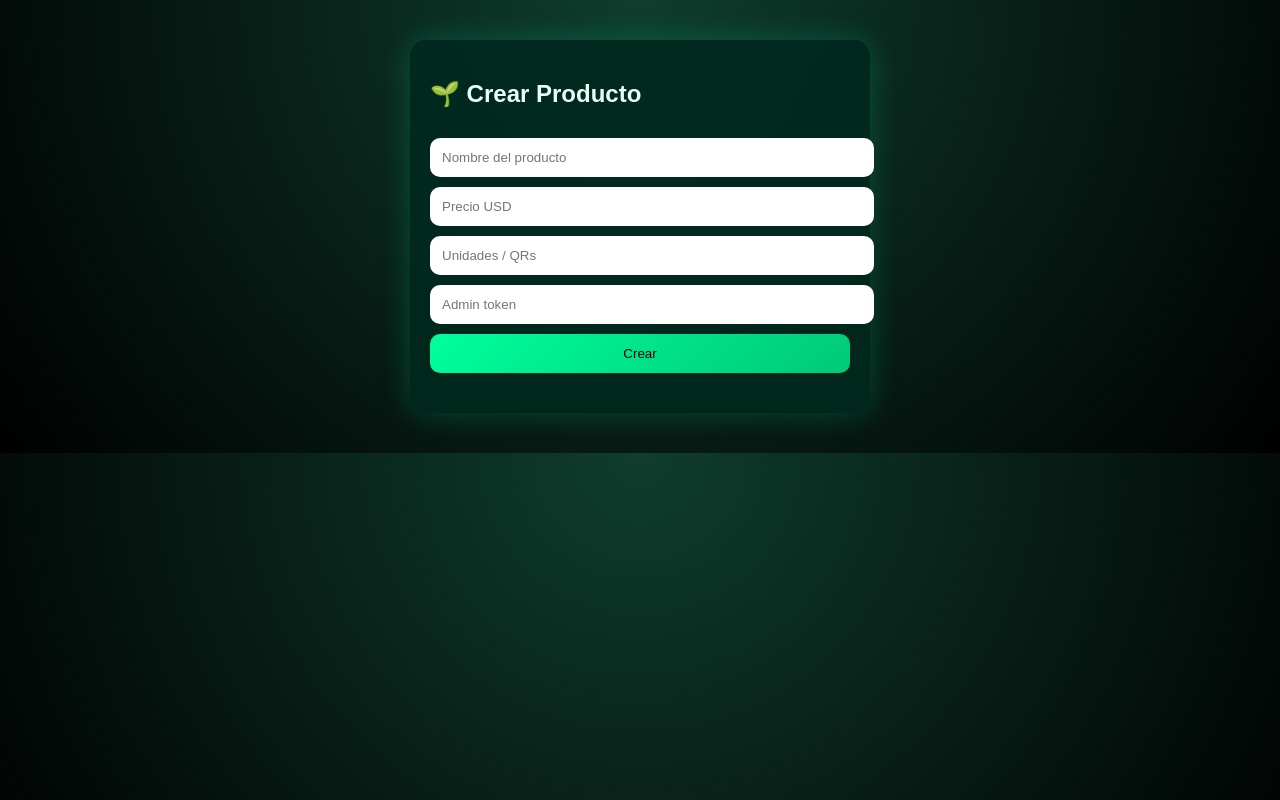
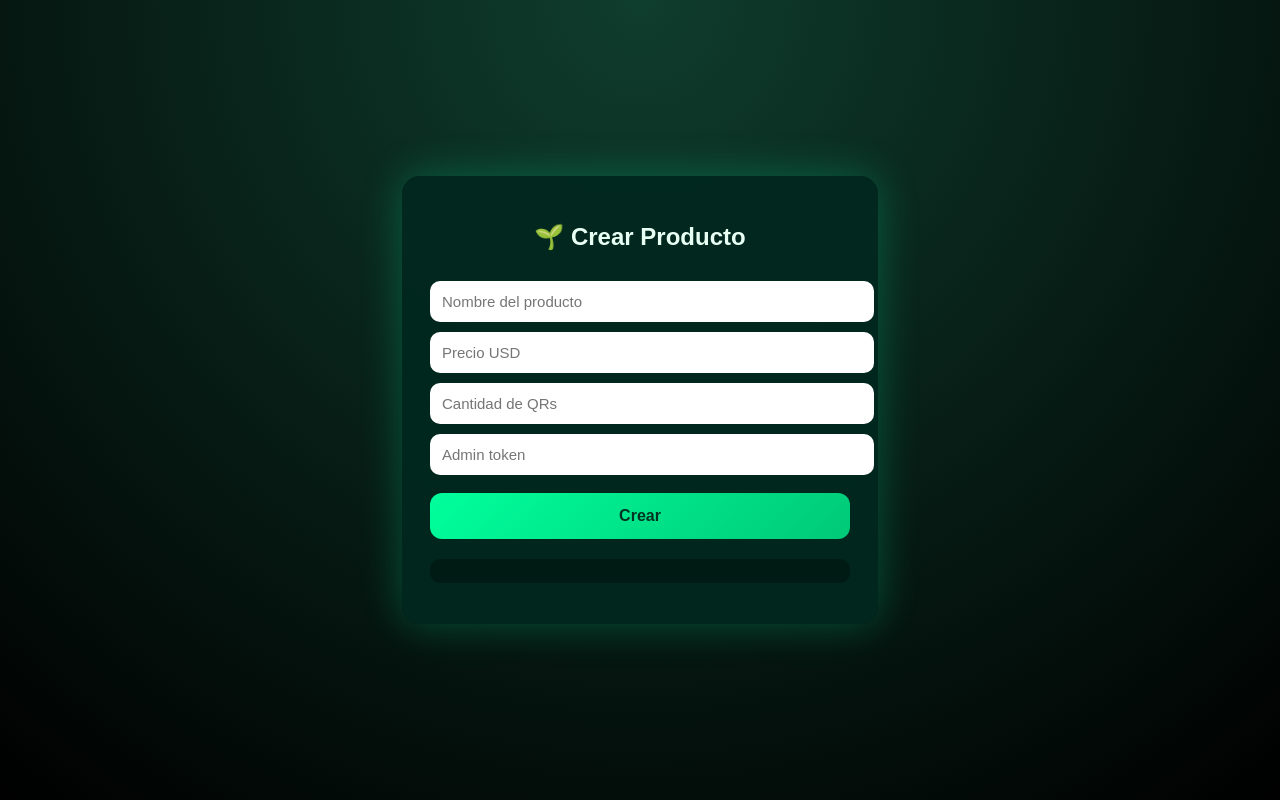
Before and after one commit to darwinjhoelnh-arch/galapagos-backend, a website: page public/admin.html in a window 1280 px wide. Drawn offline with Linux system fonts and the light colour scheme.

Commit message:
Fix admin form: correct input ids (name bug)

```diff
--- a/public/admin.html
+++ b/public/admin.html
@@ -3,69 +3,109 @@
 <head>
 <meta charset="UTF-8">
 <title>Galápagos Admin</title>
+
 <style>
 body {
+  margin: 0;
+  min-height: 100vh;
   background: radial-gradient(circle at top, #0f3d2e, #000);
+  font-family: Arial, sans-serif;
   color: #e8fff3;
-  font-family: Arial, sans-serif;
+  display: flex;
+  justify-content: center;
+  align-items: center;
 }
+
 .card {
-  background: rgba(0,40,30,0.9);
-  padding: 20px;
-  border-radius: 16px;
-  max-width: 420px;
-  margin: 40px auto;
-  box-shadow: 0 0 30px rgba(0,255,170,0.2);
+  background: rgba(0, 40, 30, 0.95);
+  padding: 28px;
+  border-radius: 18px;
+  width: 420px;
+  box-shadow: 0 0 40px rgba(0, 255, 170, 0.25);
 }
-input, button {
+
+h2 {
+  text-align: center;
+  margin-bottom: 20px;
+}
+
+input {
   width: 100%;
   padding: 12px;
   margin-top: 10px;
   border-radius: 10px;
   border: none;
+  outline: none;
+  font-size: 15px;
 }
+
 button {
-  background: linear-gradient(135deg,#00ff9c,#00c977);
+  margin-top: 18px;
+  width: 100%;
+  padding: 14px;
+  border-radius: 12px;
+  border: none;
+  font-size: 16px;
   cursor: pointer;
+  background: linear-gradient(135deg, #00ff9c, #00c977);
+  color: #003322;
+  font-weight: bold;
 }
+
+button:hover {
+  opacity: 0.9;
+}
+
 pre {
   margin-top: 20px;
-  white-space: pre-wrap;
+  background: #001a14;
+  padding: 12px;
+  border-radius: 10px;
+  max-height: 260px;
+  overflow: auto;
+  font-size: 13px;
 }
 </style>
 </head>
+
 <body>
 
 <div class="card">
   <h2>🌱 Crear Producto</h2>
 
-  <input id="name" placeholder="Nombre del producto">
-  <input id="value" placeholder="Precio USD" type="number">
-  <input id="units" placeholder="Unidades / QRs" type="number">
-  <input id="token" placeholder="Admin token" type="password">
+  <!-- IMPORTANTE: IDs CORREGIDOS -->
+  <input id="productName" placeholder="Nombre del producto">
+  <input id="price" type="number" placeholder="Precio USD">
+  <input id="units" type="number" placeholder="Cantidad de QRs">
+  <input id="adminToken" type="password" placeholder="Admin token">
 
-  <button onclick="create()">Crear</button>
+  <button onclick="createProduct()">Crear</button>
 
-  <pre id="out"></pre>
+  <pre id="output"></pre>
 </div>
 
 <script>
-async function create() {
+async function createProduct() {
+  const payload = {
+    name: document.getElementById("productName").value,
+    value: Number(document.getElementById("price").value),
+    units: Number(document.getElementById("units").value)
+  };
+
+  const token = document.getElementById("adminToken").value;
+
   const res = await fetch("/admin/create-product", {
     method: "POST",
     headers: {
       "Content-Type": "application/json",
-      "x-admin-token": token.value
+      "x-admin-token": token
     },
-    body: JSON.stringify({
-      name: name.value,
-      value: Number(value.value),
-      units: Number(units.value)
-    })
+    body: JSON.stringify(payload)
   });
 
   const data = await res.json();
-  out.textContent = JSON.stringify(data, null, 2);
+  document.getElementById("output").textContent =
+    JSON.stringify(data, null, 2);
 }
 </script>
 
```
